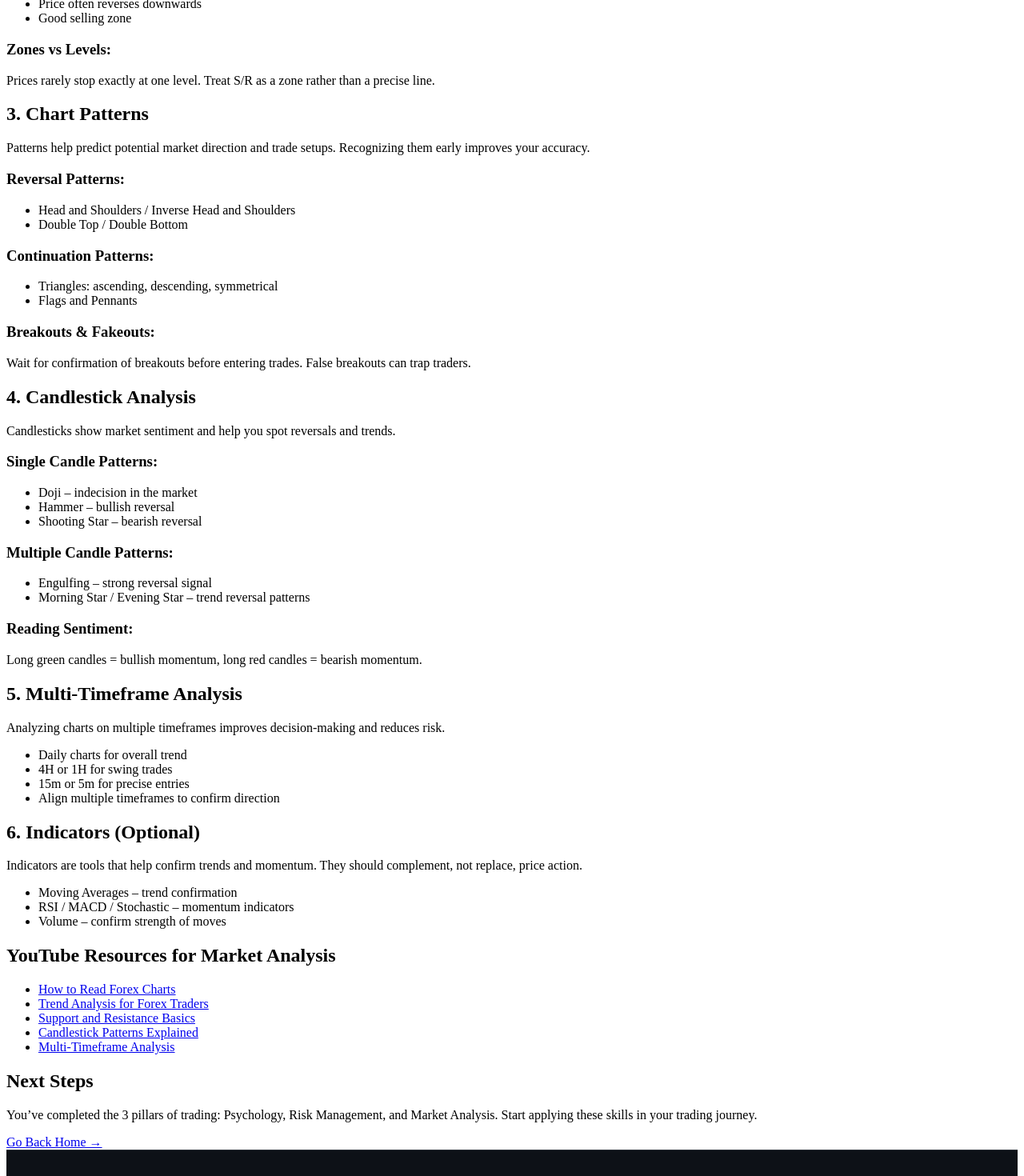
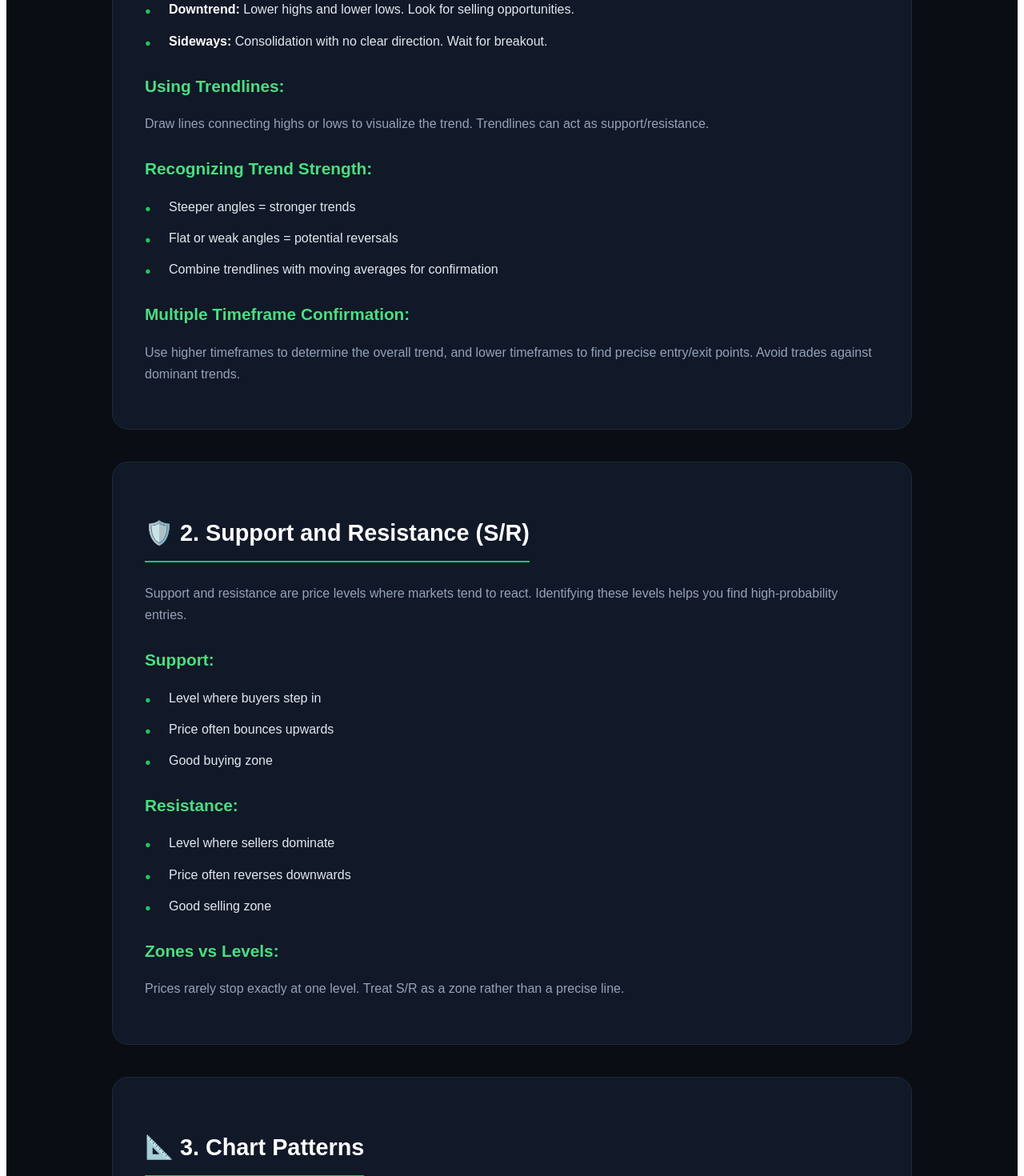
Before and after one commit to Antony-Mwangi/didactic-guacamole, a Next.js app: page /learn/market-analysis in a window 1280 px wide. Shown: the part 940-2410 px from the top of the page at 80% size. Built offline with nearby package versions, Linux system fonts and the light colour scheme.

Commit message:
analysis page

```diff
--- a/app/learn/market-analysis/page.js
+++ b/app/learn/market-analysis/page.js
@@ -1,8 +1,180 @@
+"use client";
 import Link from "next/link";
 
 export default function MarketAnalysisPage() {
   return (
-    <div>
+    <div className="ph-market-container">
+      <style>{`
+        .ph-market-container {
+          background-color: #0a0e14;
+          color: #e2e8f0;
+          font-family: 'Poppins', sans-serif;
+          line-height: 1.7;
+          padding: 60px 5%;
+        }
+
+        .ph-market-header {
+          text-align: center;
+          max-width: 900px;
+          margin: 0 auto 60px;
+          padding: 40px;
+          background: linear-gradient(135deg, #1e293b 0%, #0f172a 100%);
+          border-radius: 24px;
+          border: 1px solid #334155;
+        }
+
+        .ph-market-header h1 {
+          font-size: clamp(2rem, 5vw, 3rem);
+          color: #22c55e;
+          margin-bottom: 20px;
+          font-weight: 800;
+        }
+
+        .ph-market-header p {
+          color: #94a3b8;
+          font-size: 1.1rem;
+        }
+
+        /* CONTENT SECTIONS */
+        .ph-content-wrapper {
+          max-width: 1000px;
+          margin: 0 auto;
+        }
+
+        .ph-market-section {
+          background: #111827;
+          border-radius: 20px;
+          padding: 40px;
+          margin-bottom: 40px;
+          border: 1px solid #1f2937;
+          transition: border-color 0.3s ease;
+        }
+
+        .ph-market-section:hover {
+          border-color: #22c55e;
+        }
+
+        .ph-market-section h2 {
+          font-size: 1.8rem;
+          color: #ffffff;
+          margin-bottom: 25px;
+          display: flex;
+          align-items: center;
+          gap: 15px;
+          border-bottom: 2px solid #22c55e;
+          padding-bottom: 10px;
+          width: fit-content;
+        }
+
+        .ph-market-section h3 {
+          color: #4ade80;
+          font-size: 1.3rem;
+          margin: 25px 0 10px;
+        }
+
+        .ph-market-section p {
+          color: #94a3b8;
+          margin-bottom: 15px;
+        }
+
+        .ph-market-section ul {
+          list-style: none;
+          padding: 0;
+        }
+
+        .ph-market-section li {
+          margin-bottom: 12px;
+          padding-left: 30px;
+          position: relative;
+        }
+
+        .ph-market-section li::before {
+          content: "●";
+          color: #22c55e;
+          position: absolute;
+          left: 0;
+          font-size: 0.8rem;
+          top: 5px;
+        }
+
+        .ph-market-section strong {
+          color: #ffffff;
+        }
+
+        /* YOUTUBE AREA */
+        .ph-yt-resources {
+          background: #0d1117;
+          padding: 40px;
+          border-radius: 24px;
+          border: 1px solid #ff000044;
+          margin-top: 60px;
+        }
+
+        .ph-yt-resources h2 {
+          color: #ff0000;
+          text-align: center;
+          margin-bottom: 30px;
+        }
+
+        .ph-yt-grid {
+          display: grid;
+          grid-template-columns: repeat(auto-fit, minmax(280px, 1fr));
+          gap: 15px;
+        }
+
+        .ph-yt-box {
+          text-decoration: none;
+          background: #1c2128;
+          padding: 20px;
+          border-radius: 12px;
+          color: #ffffff;
+          display: flex;
+          align-items: center;
+          gap: 15px;
+          border: 1px solid #30363d;
+          transition: 0.3s;
+        }
+
+        .ph-yt-box:hover {
+          background: #ff000011;
+          border-color: #ff0000;
+          transform: translateX(5px);
+        }
+
+        /* FINAL NAVIGATION */
+        .ph-completion-card {
+          text-align: center;
+          padding: 60px 20px;
+          background: linear-gradient(135deg, #064e3b 0%, #0a0e14 100%);
+          border-radius: 30px;
+          margin-top: 60px;
+          border: 1px solid #22c55e33;
+        }
+
+        .ph-home-btn {
+          display: inline-block;
+          margin-top: 30px;
+          background: #ffffff;
+          color: #000;
+          padding: 16px 45px;
+          border-radius: 50px;
+          text-decoration: none;
+          font-weight: 800;
+          transition: 0.3s;
+        }
+
+        .ph-home-btn:hover {
+          background: #22c55e;
+          color: #ffffff;
+          box-shadow: 0 10px 30px rgba(34, 197, 94, 0.4);
+        }
+
+        @media (max-width: 768px) {
+          .ph-market-section { padding: 25px; }
+        }
+      `}</style>
+
+      <header className="ph-market-header">
         <h1>Market Analysis: Complete Trading Guide</h1>
         <p>
           Market analysis is essential for understanding price movements,
@@ -10,14 +182,18 @@ export default function MarketAnalysisPage() {
           This module covers everything you need to master trends, chart
           patterns, candlesticks, multiple timeframes, and indicators.
         </p>
+      </header>
 
-
-      <section>
-        <h2>1. Understanding Trends</h2>
+      <div className="ph-content-wrapper">
+        <section className="ph-market-section">
+          <h2>📈 1. Understanding Trends</h2>
           <p>
             Trends show the direction of the market. Recognizing trends early
             helps you align trades with the market momentum.
           </p>
+
+
+[Image of an uptrend vs downtrend chart]
 
           <h3>Types of Trends:</h3>
           <ul>
@@ -56,9 +232,8 @@ export default function MarketAnalysisPage() {
           </p>
         </section>
 
-
-      <section>
-        <h2>2. Support and Resistance (S/R)</h2>
+        <section className="ph-market-section">
+          <h2>🛡️ 2. Support and Resistance (S/R)</h2>
           <p>
             Support and resistance are price levels where markets tend to react.
             Identifying these levels helps you find high-probability entries.
@@ -85,9 +260,8 @@ export default function MarketAnalysisPage() {
           </p>
         </section>
 
-
-      <section>
-        <h2>3. Chart Patterns</h2>
+        <section className="ph-market-section">
+          <h2>📐 3. Chart Patterns</h2>
           <p>
             Patterns help predict potential market direction and trade setups.
             Recognizing them early improves your accuracy.
@@ -112,9 +286,8 @@ export default function MarketAnalysisPage() {
           </p>
         </section>
 
-
-      <section>
-        <h2>4. Candlestick Analysis</h2>
+        <section className="ph-market-section">
+          <h2>🕯️ 4. Candlestick Analysis</h2>
           <p>
             Candlesticks show market sentiment and help you spot reversals and
             trends.
@@ -140,93 +313,54 @@ export default function MarketAnalysisPage() {
           </p>
         </section>
 
-
-      <section>
-        <h2>5. Multi-Timeframe Analysis</h2>
+        <section className="ph-market-section">
+          <h2>🕒 5. Multi-Timeframe Analysis</h2>
           <p>
             Analyzing charts on multiple timeframes improves decision-making and
             reduces risk.
           </p>
           <ul>
-          <li>Daily charts for overall trend</li>
-          <li>4H or 1H for swing trades</li>
-          <li>15m or 5m for precise entries</li>
-          <li>Align multiple timeframes to confirm direction</li>
+            <li><strong>Daily charts</strong> for overall trend determination</li>
+            <li><strong>4H or 1H</strong> for identifying swing trade setups</li>
+            <li><strong>15m or 5m</strong> for precise entry execution</li>
+            <li>Align multiple timeframes to confirm market direction</li>
           </ul>
         </section>
 
-
-      <section>
-        <h2>6. Indicators (Optional)</h2>
+        <section className="ph-market-section">
+          <h2>🛠️ 6. Indicators (Optional)</h2>
           <p>
             Indicators are tools that help confirm trends and momentum. They
             should complement, not replace, price action.
           </p>
-
           <ul>
-          <li>Moving Averages – trend confirmation</li>
-          <li>RSI / MACD / Stochastic – momentum indicators</li>
-          <li>Volume – confirm strength of moves</li>
+            <li><strong>Moving Averages</strong> – smooth out price for trend confirmation</li>
+            <li><strong>RSI / MACD / Stochastic</strong> – identify overbought or oversold momentum</li>
+            <li><strong>Volume</strong> – confirm the strength of market moves</li>
           </ul>
         </section>
 
-
-      <section>
-        <h2>YouTube Resources for Market Analysis</h2>
-        <ul>
-          <li>
-            <a
-              href="https://www.youtube.com/results?search_query=how+to+read+forex+charts"
-              target="_blank"
-            >
-              How to Read Forex Charts
-            </a>
-          </li>
-          <li>
-            <a
-              href="https://www.youtube.com/results?search_query=forex+trend+analysis"
-              target="_blank"
-            >
-              Trend Analysis for Forex Traders
-            </a>
-          </li>
-          <li>
-            <a
-              href="https://www.youtube.com/results?search_query=support+and+resistance+forex"
-              target="_blank"
-            >
-              Support and Resistance Basics
-            </a>
-          </li>
-          <li>
-            <a
-              href="https://www.youtube.com/results?search_query=forex+candlestick+patterns"
-              target="_blank"
-            >
-              Candlestick Patterns Explained
-            </a>
-          </li>
-          <li>
-            <a
-              href="https://www.youtube.com/results?search_query=multi+timeframe+analysis+forex"
-              target="_blank"
-            >
-              Multi-Timeframe Analysis
-            </a>
-          </li>
-        </ul>
+        <section className="ph-yt-resources">
+          <h2>🎥 YouTube Resources</h2>
+          <div className="ph-yt-grid">
+            <a href="https://www.youtube.com/results?search_query=how+to+read+forex+charts" target="_blank" className="ph-yt-box">▶ How to Read Charts</a>
+            <a href="https://www.youtube.com/results?search_query=forex+trend+analysis" target="_blank" className="ph-yt-box">▶ Trend Analysis Guide</a>
+            <a href="https://www.youtube.com/results?search_query=support+and+resistance+forex" target="_blank" className="ph-yt-box">▶ S/R Basics</a>
+            <a href="https://www.youtube.com/results?search_query=forex+candlestick+patterns" target="_blank" className="ph-yt-box">▶ Candlestick Patterns</a>
+            <a href="https://www.youtube.com/results?search_query=multi+timeframe+analysis+forex" target="_blank" className="ph-yt-box">▶ Multi-Timeframe Study</a>
+          </div>
         </section>
 
-
-      <section>
-        <h2>Next Steps</h2>
+        <section className="ph-completion-card">
+          <h2>Congratulations!</h2>
           <p>
             You’ve completed the 3 pillars of trading: Psychology, Risk
             Management, and Market Analysis. Start applying these skills in
             your trading journey.
           </p>
-        <Link href="/">Go Back Home →</Link>
+          <Link href="/" className="ph-home-btn">Go Back Home →</Link>
         </section>
+      </div>
     </div>
   );
 }
```
Lines whose indentation alone changed are shown as unchanged.
